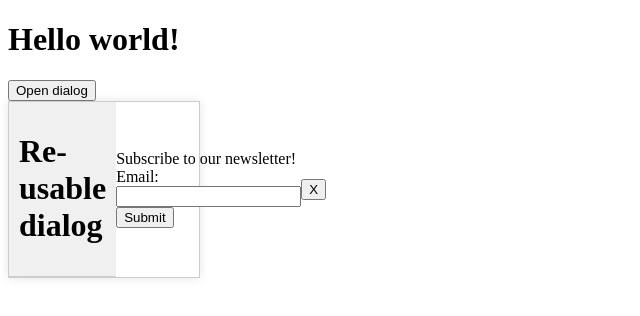
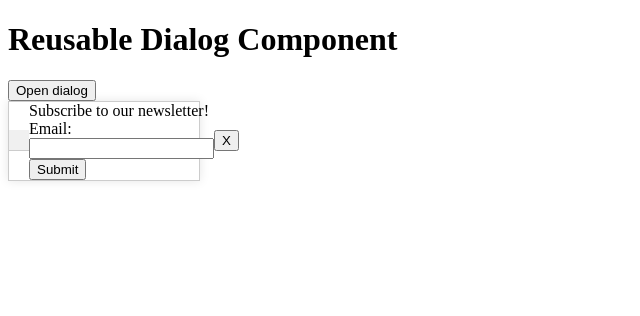
Before and after one commit to Haxeli/code-assignments, an Angular app in the folder assignment2/: page / in a window 1280 px wide. Both pictures are taken after a click on the button "Open dialog". Shown: the top 316 px of the page, without its empty margins (0-640 px from the left). Built offline with nearby package versions, Linux system fonts and the light colour scheme.

Commit message:
Reformed dialog
Dialog component now takes 3 types data:
- Title
- Content
- Button

```diff
--- a/assignment2/src/app/app.component.ts
+++ b/assignment2/src/app/app.component.ts
@@ -11,10 +11,10 @@ import { FormsModule } from '@angular/forms';
   //templateUrl: './app.component.html',
   styleUrl: './app.component.css',
   template: `
-    <h1>Hello world!</h1>
+    <h1>Reusable Dialog Component</h1>
     <button (click)="openDialog()">Open dialog</button>
-    <app-dialog *ngIf="isDialogOpen" [title]="dialogTitle" (closeDialog)="closeDialog()">
-      <form #exampleForm="ngForm" (ngSubmit)="onSubmit(exampleForm)">
+    <app-dialog dialog-title *ngIf="isDialogOpen" (closeDialog)="closeDialog()">
+      <form dialog-content #exampleForm="ngForm" (ngSubmit)="onSubmit(exampleForm)">
         <label>
           Subscribe to our newsletter! <br />
         </label>
@@ -29,9 +29,7 @@ import { FormsModule } from '@angular/forms';
   `,
 })
 export class AppComponent {
-  title = 'assignment2';
-  dialogTitle: string = 'Re-usable dialog'
-  dialogContent: string = 'Content'
+  title = 'assignment2'
   isDialogOpen: boolean = false
 
   openDialog(): void {
--- a/assignment2/src/app/dialog/dialog.component.html
+++ b/assignment2/src/app/dialog/dialog.component.html
@@ -1,7 +1,5 @@
 <div class="dialog-container">
-    <div class="dialog-title">
-        <h1>{{title}}</h1>
-    </div>
-    <ng-content></ng-content>
-    <ng-content select="[dialog-button]" ></ng-content>
+    <div class="dialog-title"><ng-content select="[dialog-title]"></ng-content></div>
+    <div class="dialog-content"><ng-content select="[dialog-content]"></ng-content></div>
+    <div class="dialog-button"><ng-content select="[dialog-button]" ></ng-content></div>
 </div>
--- a/assignment2/src/app/dialog/dialog.component.ts
+++ b/assignment2/src/app/dialog/dialog.component.ts
@@ -1,4 +1,4 @@
-import { Component, Input, Output, EventEmitter } from '@angular/core';
+import { Component, Output, EventEmitter } from '@angular/core';
 import { CommonModule } from '@angular/common';
 
 @Component({
@@ -9,7 +9,6 @@ import { CommonModule } from '@angular/common';
   styleUrls: ['./dialog.component.css']
 })
 export class DialogComponent {
-  @Input() title!: string
   @Output() closeDialog = new EventEmitter<void>()
 
   onClose():void {
```
